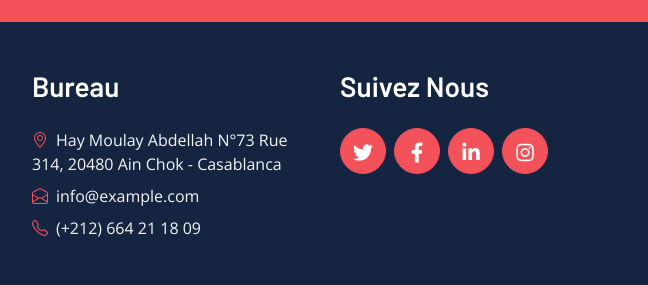
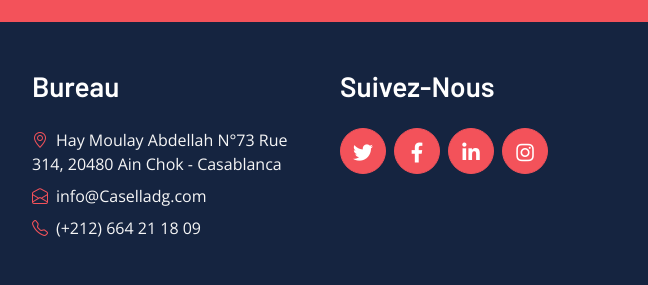
Before and after one commit to Inyocha1997/testss, a plain HTML site: page index.html in a window 1280 px wide. Shown: the part 5461-5746 px from the top of the page, 632-1280 px from the left. Drawn offline with nearby package versions, Linux system fonts and the light colour scheme.

Commit message:
Update index.html

```diff
--- a/index.html
+++ b/index.html
@@ -370,11 +370,11 @@
             <div class="col-lg-3 col-md-6">
                 <h3 class="text-white mb-4">Bureau</h3>
                 <p class="mb-2"><i class="bi bi-geo-alt text-primary me-2"></i>Hay Moulay Abdellah N°73 Rue 314, 20480 Ain Chok -  Casablanca </p>
-                <p class="mb-2"><i class="bi bi-envelope-open text-primary me-2"></i>info@example.com</p>
+                <p class="mb-2"><i class="bi bi-envelope-open text-primary me-2"></i>info@Caselladg.com</p>
                 <p class="mb-0"><i class="bi bi-telephone text-primary me-2"></i>(+212) 664 21 18 09</p>
             </div>
             <div class="col-lg-3 col-md-6">
-                <h3 class="text-white mb-4">Suivez Nous</h3>
+                <h3 class="text-white mb-4">Suivez-Nous</h3>
                 <div class="d-flex">
                     <a class="btn btn-lg btn-primary btn-lg-square rounded-circle me-2" href="https://twitter.com/casellagrp"><i class="fab fa-twitter fw-normal"></i></a>
                     <a class="btn btn-lg btn-primary btn-lg-square rounded-circle me-2" href="https://www.facebook.com/caselladigitale"><i class="fab fa-facebook-f fw-normal"></i></a>
```
